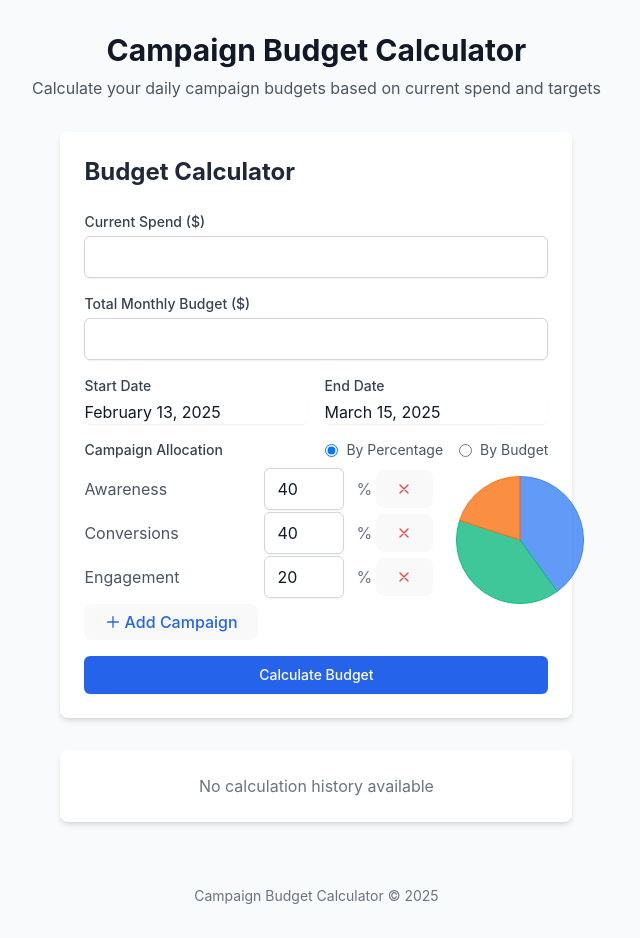
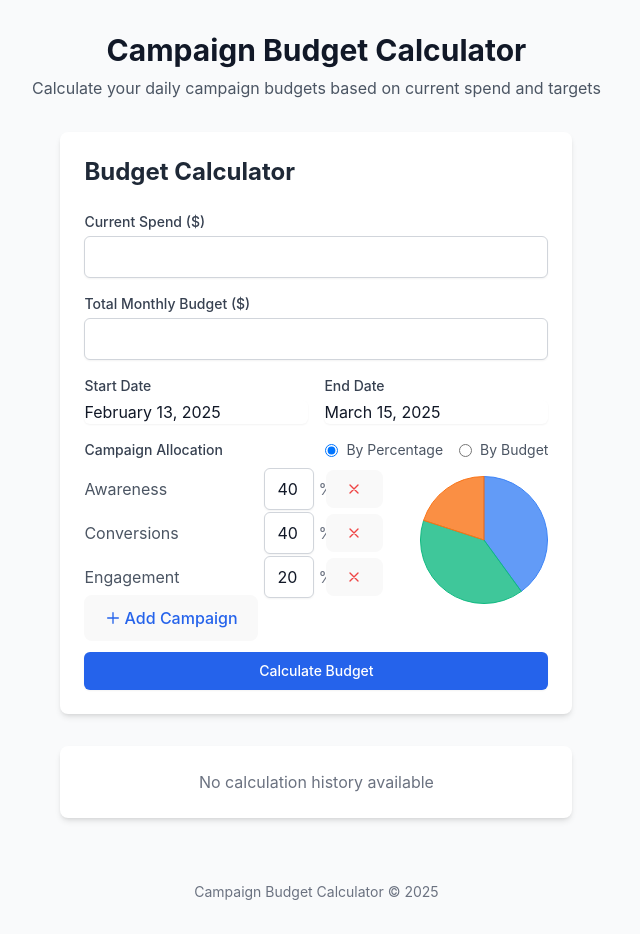
Before and after one commit to eli-k-hughes/BudgetCalc, a React (Vite) app: page / in a window 1280 px wide. Shown: the whole page, without its empty margins (0-640 px from the left). Built offline with nearby package versions, Linux system fonts and the light colour scheme.

Commit message:
style: tighten input widths and fix Add Campaign alignment

```diff
--- a/src/components/BudgetForm.tsx
+++ b/src/components/BudgetForm.tsx
@@ -305,13 +305,13 @@ export function BudgetForm({ onSubmit, isLoading = false, error = null }: Budget
             </div>
           </div>
 
-          <div className="grid grid-cols-[1fr,auto] gap-8">
-            <div className="space-y-3">
+          <div className="grid grid-cols-[1fr,auto] gap-4">
+            <div className="space-y-2">
               {inputMode === 'percentage' ? (
                 // Percentage inputs with strict column alignment
                 <div className="space-y-2">
                   {campaignSplits.map((split, index) => (
-                    <div key={split.name} className="grid grid-cols-[180px,80px,40px,40px] items-center h-9">
+                    <div key={split.name} className="grid grid-cols-[180px,50px,24px,32px] items-center h-9">
                       <span className="text-gray-600">{split.name}</span>
                       <input
                         type="number"
@@ -341,7 +341,7 @@ export function BudgetForm({ onSubmit, isLoading = false, error = null }: Budget
                 // Budget inputs with strict column alignment
                 <div className="space-y-2">
                   {campaignBudgets.map((camp, index) => (
-                    <div key={camp.name} className="grid grid-cols-[180px,120px,60px,40px] items-center h-9">
+                    <div key={camp.name} className="grid grid-cols-[180px,100px,50px,32px] items-center h-9">
                       <span className="text-gray-600">{camp.name}</span>
                       <div className="relative">
                         <span className="absolute left-3 top-1/2 transform -translate-y-1/2 text-gray-500">$</span>
@@ -408,16 +408,18 @@ export function BudgetForm({ onSubmit, isLoading = false, error = null }: Budget
                   </div>
                 </div>
               ) : (
+                <div className="h-9 flex items-center">
                   <button
                     type="button"
                     onClick={() => setIsAddingCampaign(true)}
-                  className="flex items-center text-blue-600 hover:text-blue-800 focus:outline-none h-9 ml-0"
+                    className="text-blue-600 hover:text-blue-800 focus:outline-none flex items-center"
                   >
                     <svg className="h-4 w-4 mr-1" fill="none" stroke="currentColor" viewBox="0 0 24 24">
                       <path strokeLinecap="round" strokeLinejoin="round" strokeWidth="2" d="M12 4v16m8-8H4" />
                     </svg>
                     <span>Add Campaign</span>
                   </button>
+                </div>
               )}
             </div>
             <div className="flex items-start justify-center pt-2">
```
Lines whose indentation alone changed are shown as unchanged.
